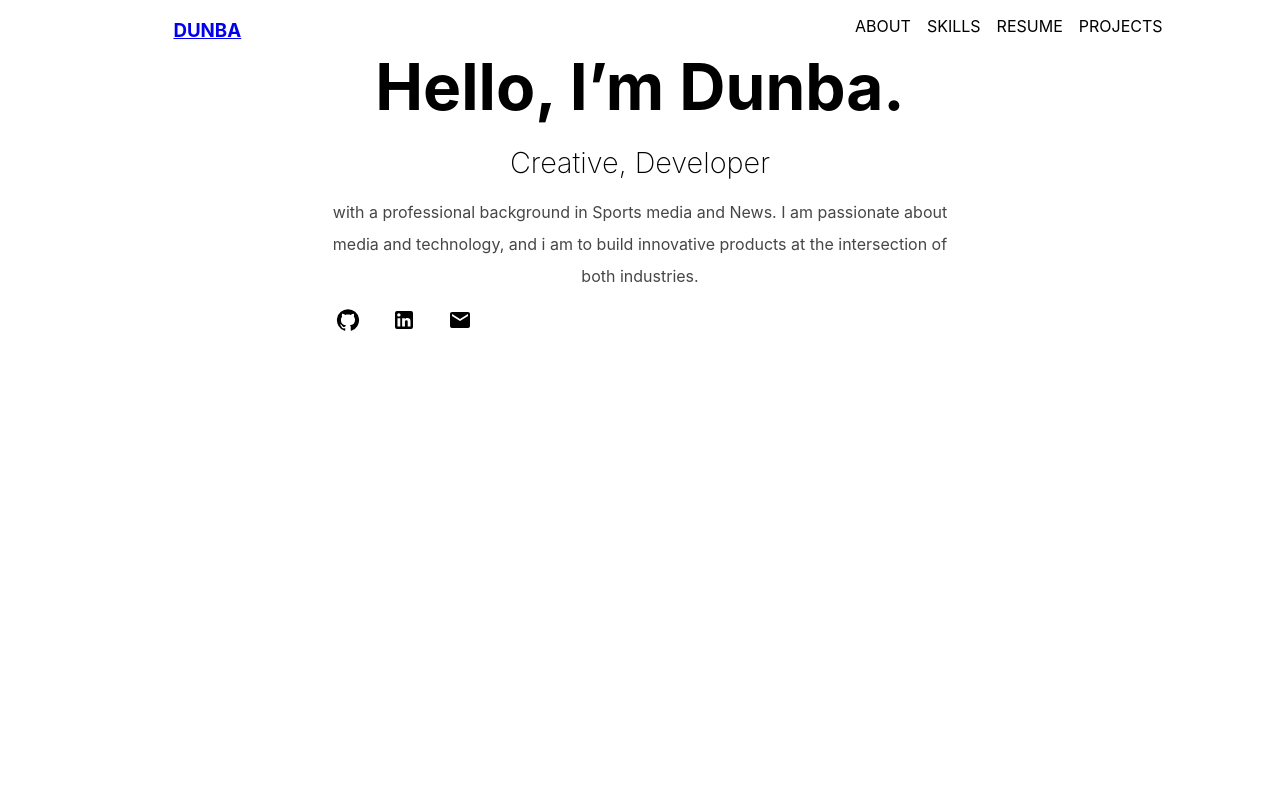
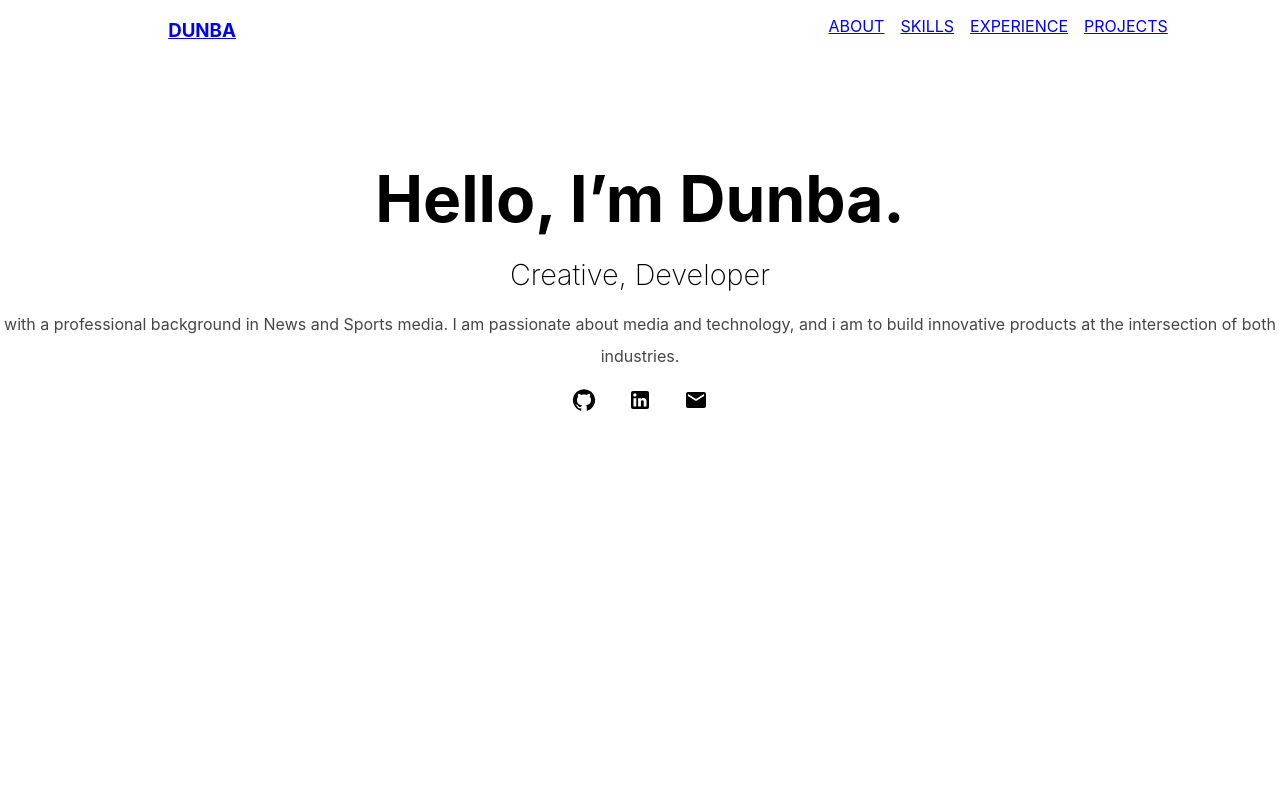
Before and after one commit to dunba/dunba.world, a React (Create React App) app: page / in a window 1280 px wide. Shown: the top 800 px of the page. Built offline with nearby package versions, Linux system fonts and the light colour scheme.

Commit message:
nav changes, landing page adjustment

```diff
--- a/src/App.js
+++ b/src/App.js
@@ -1,5 +1,5 @@
 import './App.css';
-import { BrowserRouter as Router,Switch,Link,Route} from 'react-router-dom'
+import { BrowserRouter as Router, Switch, Link, Route } from 'react-router-dom'
 import AboutMe from './components/aboutme';
 import Nav from './components/nav'
 import Projects from './components/projects'
@@ -8,6 +8,8 @@ import Connect from './components/connect'
 import Resume from './components/resume'
 import Volley from './components/volley'
 import DunbaWorld from './components/DunbaWorld';
+import Experience from './components/experience'
+import Skills from './components/skills'
 
 
 
@@ -17,18 +19,15 @@ function App() {
     <div className="App">
 
       <Router>
-      <Nav/>
-
+        <Nav />
         <Switch>
-
-        <Route exact component={DunbaWorld} path="/linktree" />
-        <Route exact component={Volley} path="/projects/volley}" />
-
+          <Route exact component={DunbaWorld} path="/linktree" />
+          <Route exact component={Volley} path="/projects/Volley}" />
           <Route exact component={AboutMe} path="/" />
-      </Switch>
-      <Resume/>
-      <Connect/>
-      <Projects/>
+          < Route exact component={Skills} path="/skills" />
+          <  Route exact component={Experience} path="/experience" />
+          < Route exact component={Projects} path="/projects" />
+        </Switch>
       </Router>
 
     </div>
--- a/src/components/Nav.css
+++ b/src/components/Nav.css
@@ -1,4 +1,4 @@
-nav{
+nav {
   background-color: white;
   width: 100%;
   display: flex;
@@ -8,12 +8,13 @@ nav{
   position: fixed;
 }
 
-.navlinks ul{
+.navlinks ul {
   list-style: none;
-
 }
-.navlinks ul li{
+.navlinks ul li {
   display: inline;
-    margin: 0 .5em;
-
+  margin: 0 0.5em;
 }
+.navlinks:hover {
+  cursor: pointer;
+}
--- a/src/components/aboutme.css
+++ b/src/components/aboutme.css
@@ -1,43 +1,50 @@
-#greeting{
+#greeting {
   font-size: 4em;
   margin: 0;
 }
-#subgreeting{
+#subgreeting {
   font-size: 1.8em;
   font-weight: 200;
 }
-#explanation{
+#explanation {
   font-size: 1em;
   text-align: center;
   line-height: 2em;
   color: rgb(70, 70, 70);
 }
-.flexcontainer{
-    display: flex;
-    flex-direction: column;
-    min-height: 100vh;
-    max-height: 100vh;
-}
-.actiondiv{
+
+.actiondiv {
   display: flex;
   flex-direction: row;
   margin: auto;
 }
 
-#viewresume{
+.aboutcontainer {
+  background-color: white;
+  min-height: 100vh;
+  max-width: 100vw;
+
+  overflow: hidden;
+}
+.greetingholder {
+  display: flex;
+  flex-direction: column;
+  background-color: white;
+  margin-top: 12.5%;
+}
+
+#viewresume {
   text-decoration: none;
   color: black;
   padding: 1em;
 }
-#viewresume:visited{
+#viewresume:visited {
   text-decoration: none;
   color: black;
 }
 
-
-.icons{
+.icons {
   display: flex;
   flex-direction: row;
   margin: 0 auto;
-
 }
--- a/src/components/aboutme.js
+++ b/src/components/aboutme.js
@@ -9,22 +9,19 @@ import DescriptionIcon from '@material-ui/icons/Description';
 import { motion } from "framer-motion";
 import GitHubIcon from '@mui/icons-material/GitHub';
 import LinkedInIcon from '@mui/icons-material/LinkedIn';
- const AboutMe =()=>{
-
+const AboutMe = () => {
     const transition = { duration: .6, ease: [0.43, .13, -.13, .96] }
-
-
-     return(
-         <div className='flexcontainer'>
+    return (
         <div className='aboutcontainer'>
-             <h4 id='greeting'>Hello, I’m Dunba. </h4><br/>
+            <div className="greetingholder">
+                <h4 id='greeting'>Hello, I’m Dunba. </h4><br />
                 <div id='subgreeting'> Creative, Developer
                 </div>
-<p id='explanation'>   with a professional background in Sports media and News. I am passionate about media and technology, and i am to build innovative products at the intersection of both industries.</p>
+                <p id='explanation'>   with a professional background in News and Sports media. I am passionate about media and technology, and i am to build innovative products at the intersection of both industries.</p>
                 <div className='icons'>
-<motion.div  whileHover={{ scale: 1.3 }} transition={transition} exit={{opacity:0}}><a target='_blank' href='https://github.com/dunba' id='viewresume' ><GitHubIcon/></a></motion.div>
-<motion.div  whileHover={{ scale: 1.3 }} transition={transition} exit={{opacity:0}}><a target='_blank' href='https://linkedin.com/in/dunba' id='viewresume' ><LinkedInIcon/></a></motion.div>
-<motion.div  whileHover={{ scale: 1.3 }} transition={transition} exit={{opacity:0}}><a href='mailto:hello@dunba.world' id='viewresume'><EmailIcon/></a></motion.div>
+                    <motion.div whileHover={{ scale: 1.3 }} transition={transition} exit={{ opacity: 0 }}><a target='_blank' href='https://github.com/dunba' id='viewresume' ><GitHubIcon /></a></motion.div>
+                    <motion.div whileHover={{ scale: 1.3 }} transition={transition} exit={{ opacity: 0 }}><a target='_blank' href='https://linkedin.com/in/dunba' id='viewresume' ><LinkedInIcon /></a></motion.div>
+                    <motion.div whileHover={{ scale: 1.3 }} transition={transition} exit={{ opacity: 0 }}><a href='mailto:hello@dunba.world' id='viewresume'><EmailIcon /></a></motion.div>
                 </div>
             </div>
 
--- a/src/components/nav.js
+++ b/src/components/nav.js
@@ -4,22 +4,29 @@ import MenuIcon from '@material-ui/icons/Menu';
 import CloseIcon from '@material-ui/icons/Close';
 import { useState } from "react";
 import { NavLink } from 'react-router-dom';
+import { Link } from "react-scroll";
 
- const Nav =()=>{
-     return(
-      <div>
-      <nav><div className='headline'><div className='name'><NavLink to='/'><h3 id='firstname'>DUNBA</h3></NavLink></div></div><div className='headline'><div className='name'></div></div>
-      <div className='navlinks'><ul>
-
-<li id='navlink'>ABOUT</li>
-<li id='navlink'>SKILLS</li>
-<li id='navlink'>RESUME</li>
-<li id='navlink'>PROJECTS</li>
-</ul></div>
-</nav>
+const Nav = () => {
+  var aboutmex = document.getElementById('aboutmediv');
+  var resumex = document.getElementById('resumediv');
+  var projectsx = document.getElementById('projectsdiv');
 
 
-  </div>
-  )}
+  return (
+    <div>
+      <nav><div className='headline'><div className='name'><NavLink to='/'><h3 id='firstname'>DUNBA</h3></NavLink></div></div><div className='headline'><div className='name'></div></div>
+        <div className='navlinks'><ul>
+
+          <li id='navlink' ><NavLink to='/' >ABOUT</NavLink></li>
+          <li id='navlink'><NavLink to="/skills" >SKILLS</NavLink></li>
+          <li id='navlink'><NavLink to="/experience" >EXPERIENCE</NavLink></li>
+          <li id='navlink'><NavLink to="/projects">PROJECTS</NavLink></li>
+        </ul></div>
+      </nav >
+
+
+    </div >
+  )
+}
 
 export default Nav
```
Also changed, not shown: src/components/projects.js (+12 -11 lines), src/components/resume.js (+8 -8 lines), src/components/volley.js (+7 -6 lines). Lines whose indentation alone changed are shown as unchanged.
